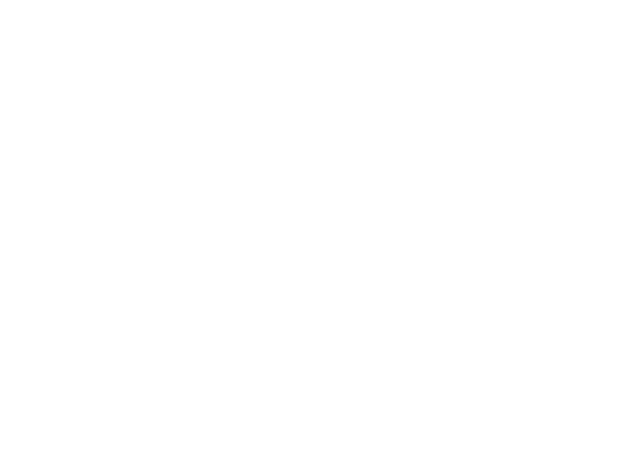
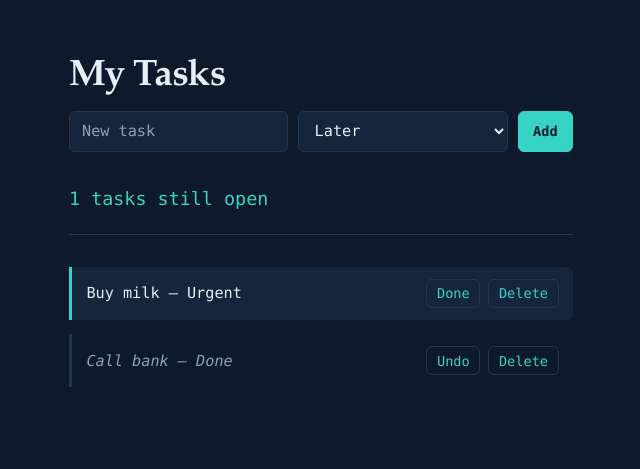
Before and after one commit to notfreephilly/wave-13-lvl2, a plain HTML site: page mentee/task-app/session-08/index.html in a window 1280 px wide. Shown: the whole page, without its empty margins (319-959 px from the left). Drawn offline with Linux system fonts and the light colour scheme.

Commit message:
fixed css link in html files

```diff
--- a/mentee/task-app/session-07/index.html
+++ b/mentee/task-app/session-07/index.html
@@ -5,7 +5,7 @@
     <meta charset="UTF-8" />
     <meta name="viewport" content="width=device-width, initial-scale=1" />
     <title>Task Tracker</title>
-    <link rel="stylesheet" href="style.css" />
+    <link rel="stylesheet" href="styles.css" />
 </head>
 
 <body>
--- a/mentee/task-app/session-08/app.js
+++ b/mentee/task-app/session-08/app.js
@@ -0,0 +1,95 @@
+// Session 8 — Event Listeners
+// change data → render
+
+let tasks = [
+    { id: 1, title: "Buy milk", isDone: false, priority: 1 },
+    { id: 2, title: "Call bank", isDone: true, priority: 2 }
+];
+
+const list = document.querySelector("#task-list");
+const summary = document.querySelector("#summary");
+const form = document.querySelector("#task-form");
+const input = document.querySelector("#task-input");
+const prioritySelect = document.querySelector("#priority-select");
+
+// ---------- data changes ----------
+
+function addTask(title, priority) {
+    const newTask = { id: Date.now(), title, isDone: false, priority };
+    tasks.push(newTask);
+    render();
+}
+
+function toggleTask(id) {
+    const task = tasks.find((task) => task.id === id);
+    if (task) {
+        task.isDone = !task.isDone;
+    }
+    render();
+}
+
+function deleteTask(id) {
+    tasks = tasks.filter((task) => task.id !== id);
+    render();
+}
+
+// ---------- drawing ----------
+
+function getStatus({ isDone, priority }) {
+    if (isDone) return "Done";
+    if (priority === 1) return "Urgent";
+    return "To do";
+}
+
+function createTaskElement(task) {
+    const { id, title, isDone } = task;
+
+    const item = document.createElement("li");
+    item.textContent = `${title} — ${getStatus(task)} `;
+    if (isDone) {
+        item.classList.add("done");
+    }
+
+    const toggleButton = document.createElement("button");
+    toggleButton.textContent = isDone ? "Undo" : "Done";
+    toggleButton.addEventListener("click", () => toggleTask(id));
+
+    const deleteButton = document.createElement("button");
+    deleteButton.textContent = "Delete";
+    deleteButton.addEventListener("click", () => deleteTask(id));
+
+    item.append(toggleButton, deleteButton);
+    return item;
+}
+
+function render() {
+    list.textContent = "";
+
+    if (tasks.length === 0) {
+        summary.textContent = "Nothing here yet";
+        return;
+    }
+
+    tasks.forEach((task) => {
+        list.append(createTaskElement(task));
+    });
+
+    const openCount = tasks.filter((task) => !task.isDone).length;
+    summary.textContent = `${openCount} tasks still open`;
+}
+
+// ---------- listening ----------
+
+form.addEventListener("submit", (event) => {
+    event.preventDefault();
+
+    const title = input.value.trim();
+    if (!title) return;
+
+    const priority = Number(prioritySelect.value);
+    addTask(title, priority);
+
+    input.value = "";
+});
+
+render();
--- a/mentee/task-app/session-08/index.html
+++ b/mentee/task-app/session-08/index.html
@@ -0,0 +1,30 @@
+<!DOCTYPE html>
+<html lang="en">
+
+<head>
+    <meta charset="UTF-8" />
+    <meta name="viewport" content="width=device-width, initial-scale=1" />
+    <title>Task Tracker</title>
+    <link rel="stylesheet" href="styles.css" />
+</head>
+
+<body>
+    <h1>My Tasks</h1>
+
+    <form id="task-form">
+        <input id="task-input" placeholder="New task" />
+        <select id="priority-select">
+            <option value="1">Urgent</option>
+            <option value="2">Normal</option>
+            <option value="3" selected>Later</option>
+        </select>
+        <button>Add</button>
+    </form>
+
+    <p id="summary"></p>
+    <ul id="task-list"></ul>
+
+    <script src="app.js" defer></script>
+</body>
+
+</html>
--- a/mentee/task-app/session-08/styles.css
+++ b/mentee/task-app/session-08/styles.css
@@ -0,0 +1,216 @@
+/* Task Tracker
+   ------------------------------------------------------------------
+   Plain CSS — no frameworks, no build step. Every selector here is
+   something you've seen: an element, an id, or a class.
+   The colours live in one place at the top, so changing the whole
+   look means editing a few lines.                                   */
+
+:root {
+    --ink: #0e1a2b;
+    /* page background      */
+    --surface: #15263c;
+    /* raised panels        */
+    --line: #23374f;
+    /* borders, dividers    */
+    --paper: #e7eef6;
+    /* main text            */
+    --muted: #8aa2bb;
+    /* secondary text       */
+    --accent: #37d3c4;
+    /* the one bright colour */
+    --warn: #f0a862;
+    /* status messages      */
+
+    --row-gap: 0.9rem;
+}
+
+/* ---------- page ---------- */
+
+* {
+    box-sizing: border-box;
+}
+
+body {
+    margin: 0 auto;
+    padding: 3rem 1.25rem 4rem;
+    max-width: 34rem;
+
+    background-color: var(--ink);
+    color: var(--paper);
+
+    font-family: ui-monospace, "SF Mono", Menlo, Consolas, monospace;
+    font-size: 0.95rem;
+    line-height: 1.6;
+}
+
+h1 {
+    margin: 0 0 0.25rem;
+
+    /* A serif here, monospace everywhere else — the heading is a title,
+     the rows below it are data. Two jobs, two typefaces.             */
+    font-family: "Iowan Old Style", Palatino, "Palatino Linotype", Georgia, serif;
+    font-size: 2.3rem;
+    font-weight: 600;
+    letter-spacing: -0.015em;
+}
+
+/* ---------- the summary line ---------- */
+/* This is the one sentence built entirely from your data, so it gets
+   to be the loudest thing on the page.                               */
+
+#summary {
+    margin: 0 0 2rem;
+    padding-bottom: 1.25rem;
+    border-bottom: 1px solid var(--line);
+
+    color: var(--accent);
+    font-size: 1.15rem;
+}
+
+/* ---------- loading and error messages ---------- */
+
+#status {
+    margin: 0 0 1.25rem;
+    min-height: 1.6rem;
+    /* holds its space, so nothing jumps */
+    color: var(--warn);
+}
+
+/* ---------- the form ---------- */
+
+form {
+    display: flex;
+    flex-wrap: wrap;
+    gap: 0.6rem;
+    margin: 0 0 2rem;
+}
+
+input,
+select {
+    flex: 1 1 8rem;
+    padding: 0.6rem 0.75rem;
+
+    background-color: var(--surface);
+    color: var(--paper);
+    border: 1px solid var(--line);
+    border-radius: 6px;
+
+    font-family: inherit;
+    font-size: inherit;
+}
+
+input::placeholder {
+    color: var(--muted);
+}
+
+input:focus-visible,
+select:focus-visible,
+button:focus-visible {
+    outline: 2px solid var(--accent);
+    outline-offset: 2px;
+}
+
+/* ---------- buttons ---------- */
+
+button {
+    padding: 0.6rem 0.9rem;
+
+    background-color: transparent;
+    color: var(--accent);
+    border: 1px solid var(--line);
+    border-radius: 6px;
+
+    font-family: inherit;
+    font-size: 0.85rem;
+    cursor: pointer;
+}
+
+button:hover {
+    border-color: var(--accent);
+}
+
+/* The form's own button is the main action, so it's filled in. */
+form button {
+    background-color: var(--accent);
+    color: var(--ink);
+    border-color: var(--accent);
+    font-weight: 600;
+}
+
+form button:hover {
+    filter: brightness(1.1);
+}
+
+/* ---------- the list ---------- */
+
+ul {
+    margin: 0;
+    padding: 0;
+    list-style: none;
+    /* no bullets — the left edge marks each row */
+}
+
+li {
+    display: flex;
+    align-items: center;
+    gap: 0.5rem;
+
+    margin-bottom: var(--row-gap);
+    padding: 0.75rem 0.9rem;
+
+    background-color: var(--surface);
+    border-left: 3px solid var(--accent);
+    border-radius: 0 6px 6px 0;
+}
+
+/* Push every button to the right-hand end of its row. */
+li button {
+    margin-left: auto;
+    padding: 0.35rem 0.6rem;
+}
+
+li button+button {
+    margin-left: 0;
+    /* the second button sits beside the first */
+}
+
+/* ---------- finished items ---------- */
+/* JavaScript adds this class. CSS decides what "finished" looks like.
+   Change these few lines and every finished item changes.
+
+   Note: no line-through here. A strike set on the row would be drawn
+   across the buttons too, and a child can't cancel it — so the row
+   steps back with colour and italics instead.                        */
+
+.done,
+.paid {
+    border-left-color: var(--line);
+    background-color: transparent;
+    color: var(--muted);
+    font-style: italic;
+}
+
+/* Keep the buttons fully legible on a finished row. */
+.done button,
+.paid button {
+    color: var(--accent);
+    font-style: normal;
+}
+
+/* ---------- small screens ---------- */
+
+@media (max-width: 30rem) {
+    body {
+        padding-top: 2rem;
+    }
+
+    h1 {
+        font-size: 1.8rem;
+    }
+
+    input,
+    select {
+        flex-basis: 100%;
+        /* one field per line */
+    }
+}
```
